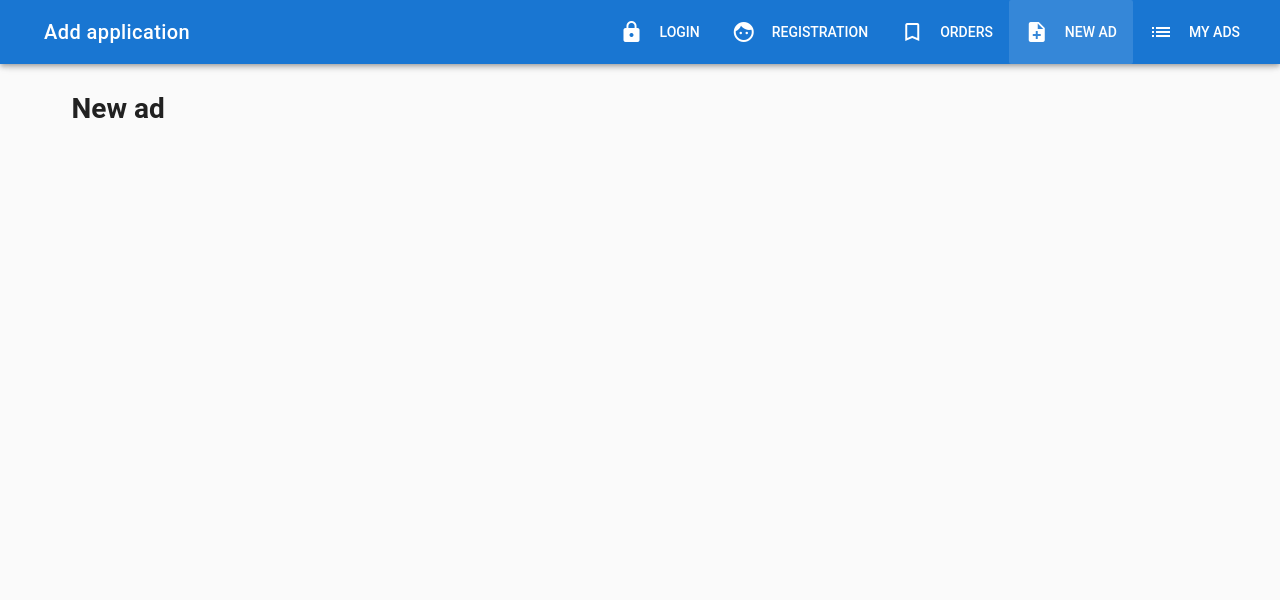
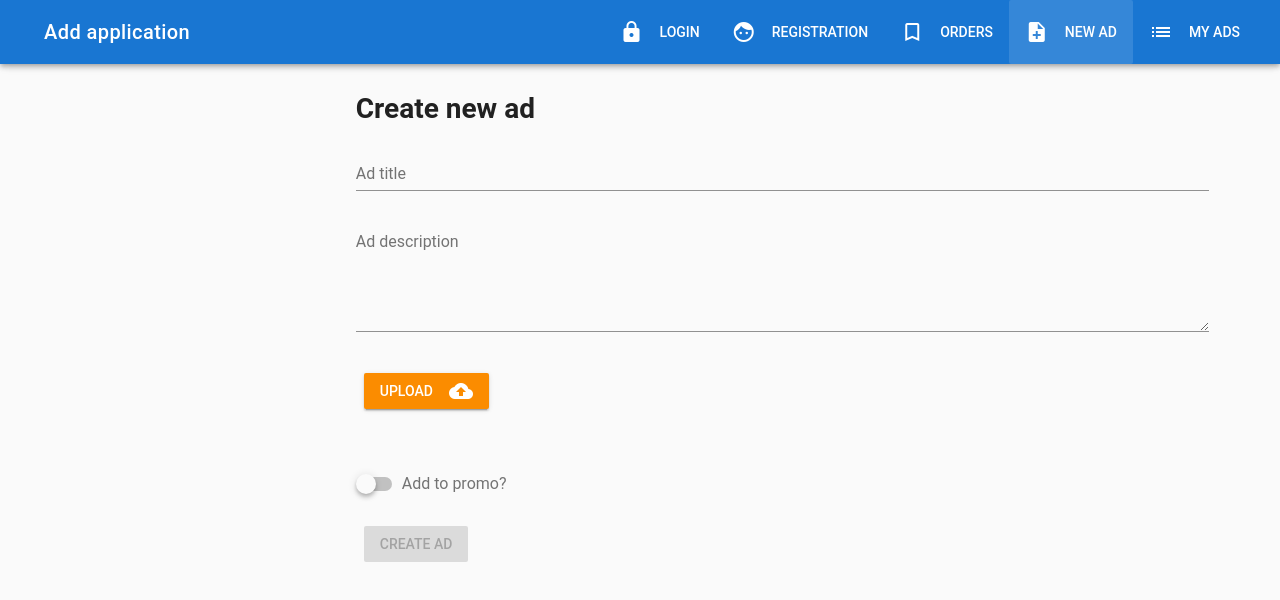
Before and after one commit to frontend33/Vuetify_SPA, a Vue app: page /new in a window 1280 px wide. Shown: the top 600 px of the page. Built offline with nearby package versions, Linux system fonts and the light colour scheme.

Commit message:
create new ads working with text fields

```diff
--- a/src/components/Ads/NewAd.vue
+++ b/src/components/Ads/NewAd.vue
@@ -1,8 +1,63 @@
 <template>
   <v-container>
     <v-layout row>
-      <v-flex xs12>
-        <h1>New ad</h1>
+      <v-flex xs12 sm-6 offset-sm3>
+        <h1 class="text-secondary mb-3">Create new ad</h1>
+        <v-form  ref="form" v-model="valid" validation class="mb-3">
+          <v-text-field
+            name="title"
+            label="Ad title"
+            type="text"
+            v-model="title"
+            required
+            :rules="[v=> !!v || 'Title is required']"
+          >
+          </v-text-field>
+          <v-textarea
+            name="description"
+            label="Ad description"
+            type="text"
+            v-model="description"
+
+            :rules="[v=> !!v || 'Description is required']"
+          >
+          </v-textarea>
+        </v-form>
+        <v-layout row mb-3>
+          <v-flex xs12>
+            <v-btn color="warning">
+              Upload
+              <v-icon right dark>cloud_upload</v-icon>
+            </v-btn>
+          </v-flex>
+        </v-layout>
+        <v-layout row>
+          <v-flex xs12>
+            <img src="" height="100">
+          </v-flex>
+        </v-layout>
+        <v-layout row>
+          <v-flex xs12>
+            <v-switch
+              label="Add to promo?"
+              v-model="promo"
+              color="primary"
+            >
+            </v-switch>
+          </v-flex>
+        </v-layout>
+        <v-layout row>
+          <v-flex xs12>
+            <v-spacer></v-spacer>
+            <v-btn
+            :disabled="!valid"
+              color="success"
+              @click="createAd"
+            >
+            Create ad
+            </v-btn>
+          </v-flex>
+        </v-layout>
       </v-flex>
     </v-layout>
   </v-container>
@@ -11,7 +66,24 @@
 <script>
 export default {
   data () {
-    return {}
+    return {
+      title: '',
+      description: '',
+      promo: false,
+      valid: false
+    }
+  },
+  methods: {
+    createAd () {
+      if (this.$refs.form.validate()) {
+        const ad = {
+          title: this.title,
+          description: this.description,
+          promo: this.promo
+        }
+        console.log(ad)
+      }
+    }
   }
 }
 </script>
```
